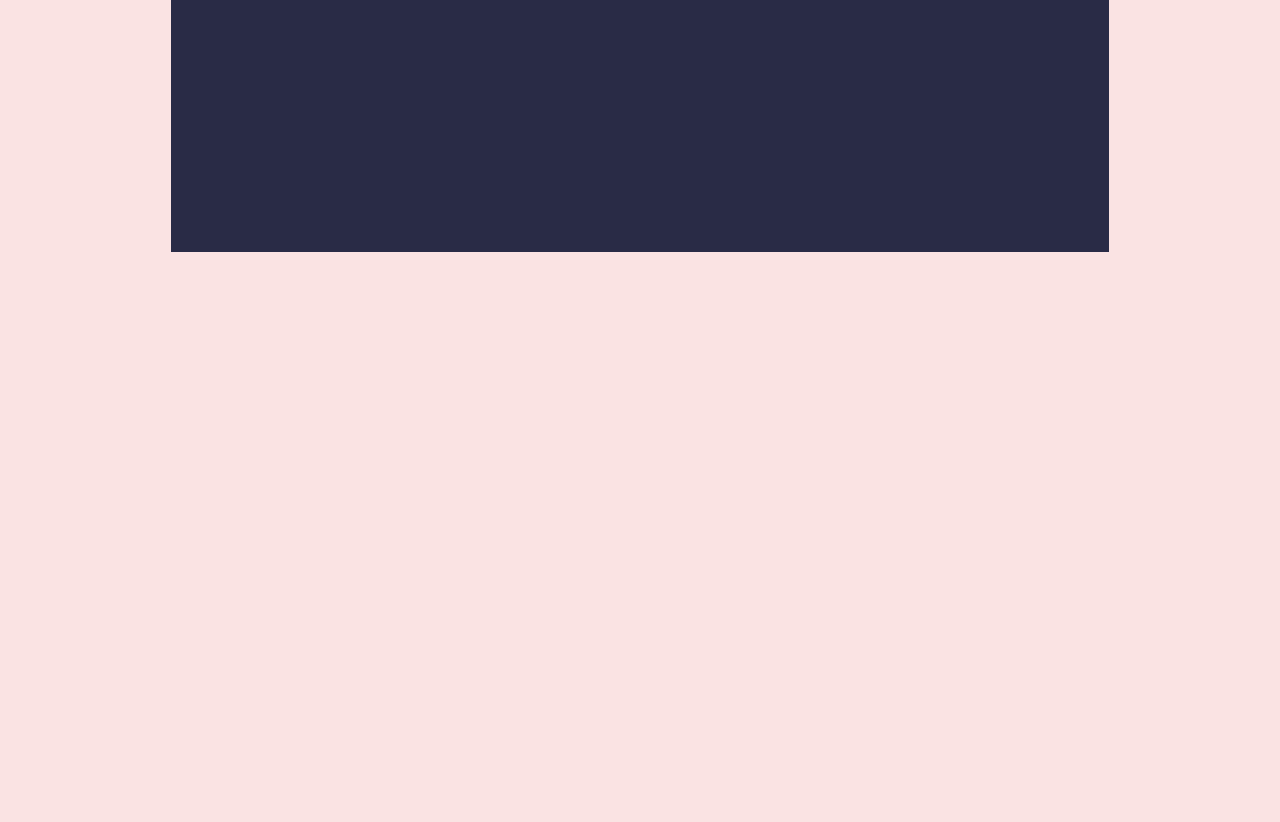
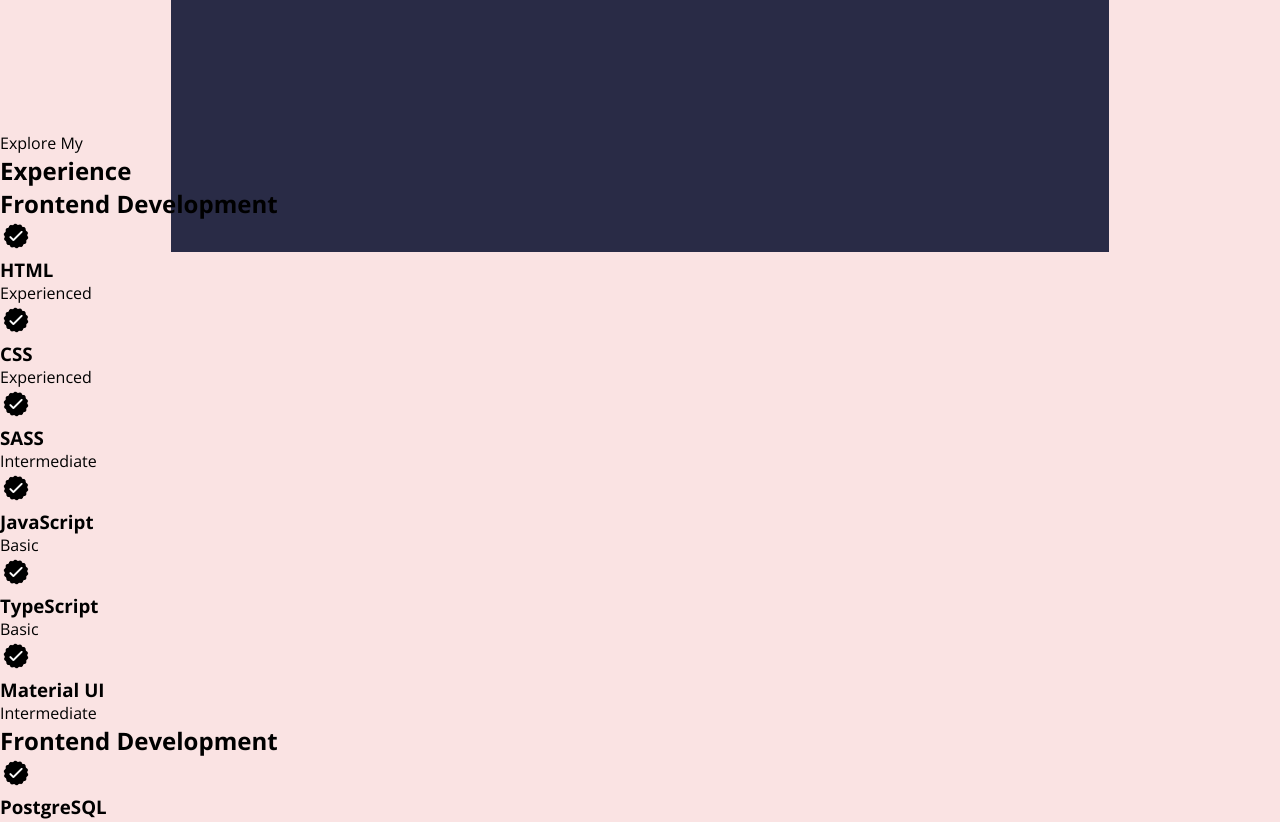
Before and after one commit to hbin1911/portfolio, a React (Create React App) app: page / in a window 1280 px wide. Shown: the part 1960-2782 px from the top of the page. Before the commit the page ends 2212 px from the top, so only its background shows below. Built offline with nearby package versions, Linux system fonts and the light colour scheme.

Commit message:
Created skills section

```diff
--- a/src/App.js
+++ b/src/App.js
@@ -1,5 +1,6 @@
 import Header from "./components/Header";
 import Home from "./components/Home";
+import Skills from "./components/Skills";
 import Work from "./components/Work";
 
 function App() {
@@ -8,6 +9,7 @@ function App() {
     <Header />
     <Home />
     <Work />
+    <Skills />
     </>
   );
 }
--- a/src/components/Header.jsx
+++ b/src/components/Header.jsx
@@ -15,7 +15,7 @@ const NavContent = () => (
         <a href="#home">Home</a>
         <a href="#work">Work</a>
         {/* <a href="#timeline">Experience</a> */}
-        <a href="#services">Services</a>
+        <a href="#skills">Skills</a>
         <a href="#testimonial">Testimonial</a>
         <a href="#contact">Contact</a>
     </div>
--- /dev/null
+++ b/src/components/Skills.jsx
@@ -0,0 +1,146 @@
+import React from "react";
+import "../styles/skills.css";
+import check from "../assests/checkmark.png";
+
+const Skills = () => {
+  return (
+    <div id="skills">
+      <section id="experience">
+        <p className="section__text__p1">Explore My</p>
+        <h1 className="title">Experience</h1>
+        <div className="experience-details-container">
+          <div className="about-containers">
+            <div className="details-container">
+              <h2 className="experience-sub-title">Frontend Development</h2>
+              <div className="article-container">
+                <article>
+                  <img
+                    src={check}
+                    alt="Experience icon"
+                    className="icon"
+                  />
+                  <div>
+                    <h3>HTML</h3>
+                    <p>Experienced</p>
+                  </div>
+                </article>
+                <article>
+                  <img
+                    src={check}
+                    alt="Experience icon"
+                    className="icon"
+                  />
+                  <div>
+                    <h3>CSS</h3>
+                    <p>Experienced</p>
+                  </div>
+                </article>
+                <article>
+                  <img
+                    src={check}
+                    alt="Experience icon"
+                    className="icon"
+                  />
+                  <div>
+                    <h3>SASS</h3>
+                    <p>Intermediate</p>
+                  </div>
+                </article>
+                <article>
+                  <img
+                    src={check}
+                    alt="Experience icon"
+                    className="icon"
+                  />
+                  <div>
+                    <h3>JavaScript</h3>
+                    <p>Basic</p>
+                  </div>
+                </article>
+                <article>
+                  <img
+                    src={check}
+                    alt="Experience icon"
+                    className="icon"
+                  />
+                  <div>
+                    <h3>TypeScript</h3>
+                    <p>Basic</p>
+                  </div>
+                </article>
+                <article>
+                  <img
+                    src={check}
+                    alt="Experience icon"
+                    className="icon"
+                  />
+                  <div>
+                    <h3>Material UI</h3>
+                    <p>Intermediate</p>
+                  </div>
+                </article>
+              </div>
+            </div>
+            <div className="details-container">
+              <h2 className="experience-sub-title">Frontend Development</h2>
+              <div className="article-container">
+                <article>
+                  <img
+                    src={check}
+                    alt="Experience icon"
+                    className="icon"
+                  />
+                  <div>
+                    <h3>PostgreSQL</h3>
+                    <p>Basic</p>
+                  </div>
+                </article>
+                <article>
+                  <img
+                    src={check}
+                    alt="Experience icon"
+                    className="icon"
+                  />
+                  <div>
+                    <h3>Node JS</h3>
+                    <p>Intermediate</p>
+                  </div>
+                </article>
+                <article>
+                  <img
+                    src={check}
+                    alt="Experience icon"
+                    className="icon"
+                  />
+                  <div>
+                    <h3>Express JS</h3>
+                    <p>Intermediate</p>
+                  </div>
+                </article>
+                <article>
+                  <img
+                    src={check}
+                    alt="Experience icon"
+                    className="icon"
+                  />
+                  <div>
+                    <h3>Git</h3>
+                    <p>Intermediate</p>
+                  </div>
+                </article>
+              </div>
+            </div>
+          </div>
+        </div>
+        {/* <img
+          src="./assets/arrow.png"
+          alt="Arrow icon"
+          className="icon arrow"
+          onclick="location.href='./#projects'"
+        /> */}
+      </section>
+    </div>
+  );
+};
+
+export default Skills;
--- a/src/styles/app.scss
+++ b/src/styles/app.scss
@@ -5,6 +5,7 @@
 @import "home";
 @import "animation";
 @import "work";
+
 
 
 *{
--- /dev/null
+++ b/src/styles/skills.css
@@ -0,0 +1,4 @@
+.icon {
+    cursor: pointer;
+    height: 2rem;
+  }
--- a/src/styles/work.scss
+++ b/src/styles/work.scss
@@ -2,6 +2,7 @@
     width: 100%;
     height: 100vh;
     padding: 8rem $p;
+    margin-bottom: 27rem;
     > h2 {
       font: 700 2.5rem $text2;
       width: fit-content;
```
Also changed, not shown: src/assests/checkmark.png (added).
